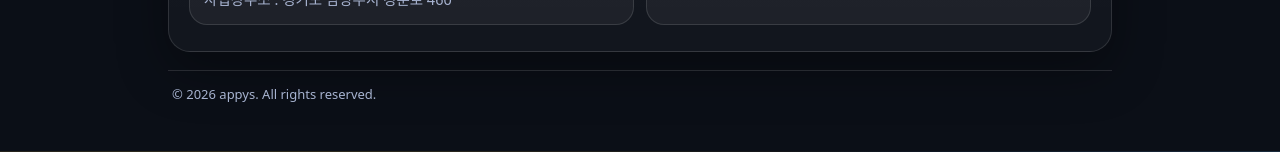
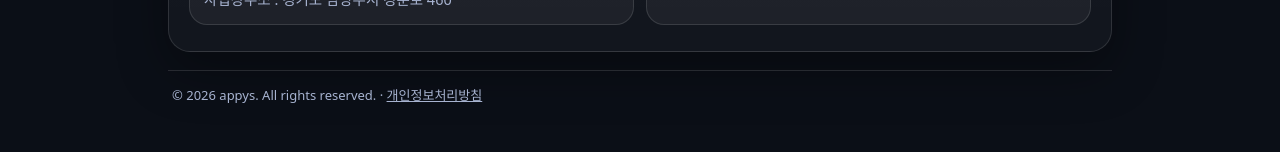
Before and after one commit to koreadydtkd/appys, a plain HTML site: page index.html in a window 1280 px wide. Shown: the part 645-797 px from the top of the page. Drawn offline with Linux system fonts and the light colour scheme.

Commit message:
Update index.html

```diff
--- a/index.html
+++ b/index.html
@@ -143,7 +143,11 @@ Android Native와 Supabase 기반의 안정적인 시스템을 바탕으로,
       </section>
     </main>
 
-    <footer>© <span id="y"></span> appys. All rights reserved.</footer>
+    <footer>
+      © <span id="y"></span> appys. All rights reserved.
+      · <a href="privacy.html">개인정보처리방침</a>
+    </footer>
+
   </div>
 
   <script>
```
